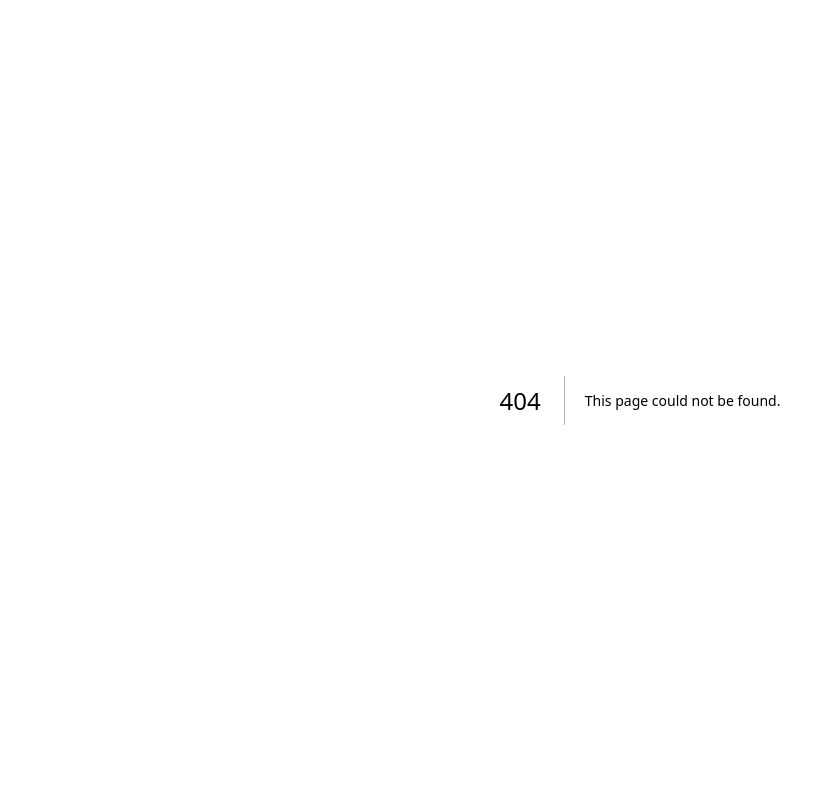
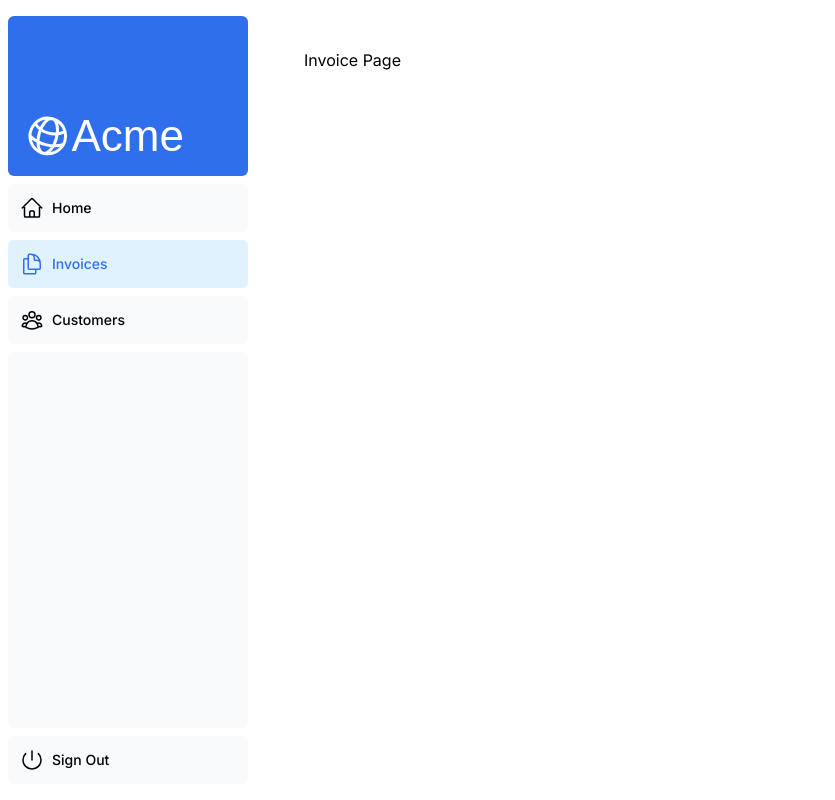
Before and after one commit to renosatyaadrian/dashboard-nextjs, a Next.js app: page /dashboard/invoices in a window 1280 px wide. Before the commit this address had no page. Shown: the whole page, without its empty margins (0-835 px from the left). Built offline with nearby package versions, Linux system fonts and the light colour scheme; a web font is replaced by a local one.

Commit message:
routing and navigating

```diff
--- /dev/null
+++ b/app/dashboard/customers/page.tsx
@@ -0,0 +1,3 @@
+export default function Page() {
+    return <p>Customer Page</p>
+}
--- /dev/null
+++ b/app/dashboard/invoices/page.tsx
@@ -0,0 +1,3 @@
+export default function Page() {
+    return <p>Invoice Page</p>
+}
--- /dev/null
+++ b/app/dashboard/layout.tsx
@@ -0,0 +1,12 @@
+import SideNav from '@/app/ui/dashboard/sidenav';
+
+export default function Layout({ children }: { children: React.ReactNode }) {
+  return (
+    <div className="flex h-screen flex-col md:flex-row md:overflow-hidden">
+      <div className="w-full flex-none md:w-64">
+        <SideNav />
+      </div>
+      <div className="flex-grow p-6 md:overflow-y-auto md:p-12">{children}</div>
+    </div>
+  );
+}
--- /dev/null
+++ b/app/dashboard/page.tsx
@@ -0,0 +1,3 @@
+export default function Page() {
+    return <p>Dashboard Page</p>
+}
--- a/app/ui/dashboard/nav-links.tsx
+++ b/app/ui/dashboard/nav-links.tsx
@@ -1,8 +1,13 @@
+'use client';
+
 import {
   UserGroupIcon,
   HomeIcon,
   DocumentDuplicateIcon,
 } from '@heroicons/react/24/outline';
+import Link from 'next/link';
+import { usePathname } from 'next/navigation';
+import clsx from 'clsx';
 
 // Map of links to display in the side navigation.
 // Depending on the size of the application, this would be stored in a database.
@@ -17,19 +22,25 @@
 ];
 
 export default function NavLinks() {
+  const pathname = usePathname();
   return (
     <>
       {links.map((link) => {
         const LinkIcon = link.icon;
         return (
-          <a
+          <Link
             key={link.name}
             href={link.href}
-            className="flex h-[48px] grow items-center justify-center gap-2 rounded-md bg-gray-50 p-3 text-sm font-medium hover:bg-sky-100 hover:text-blue-600 md:flex-none md:justify-start md:p-2 md:px-3"
+            className={clsx(
+              "flex h-[48px] grow items-center justify-center gap-2 rounded-md bg-gray-50 p-3 text-sm font-medium hover:bg-sky-100 hover:text-blue-600 md:flex-none md:justify-start md:p-2 md:px-3",
+              {
+                'bg-sky-100 text-blue-600': pathname === link.href,
+              }
+            )}
           >
             <LinkIcon className="w-6" />
             <p className="hidden md:block">{link.name}</p>
-          </a>
+          </Link>
         );
       })}
     </>
```
